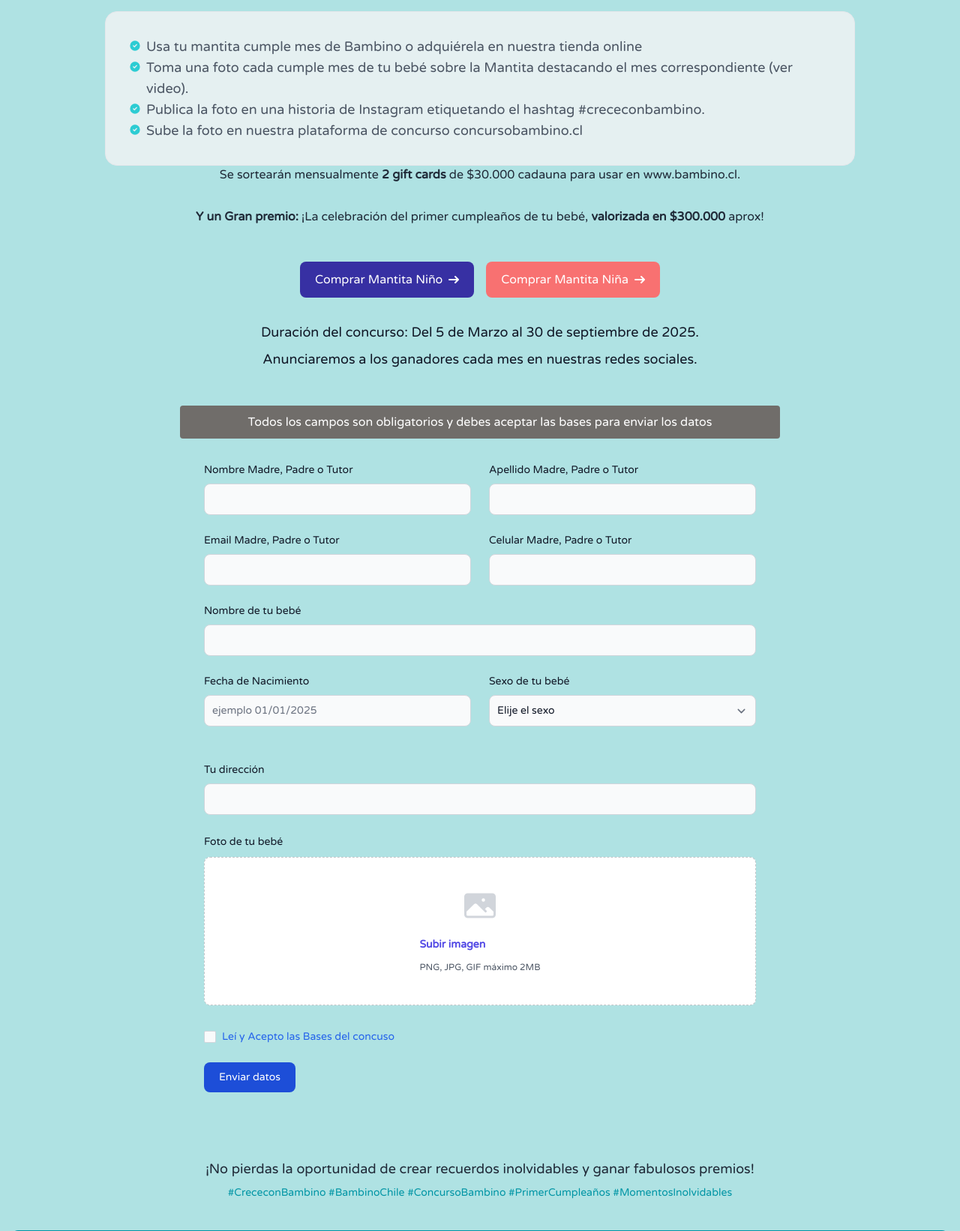
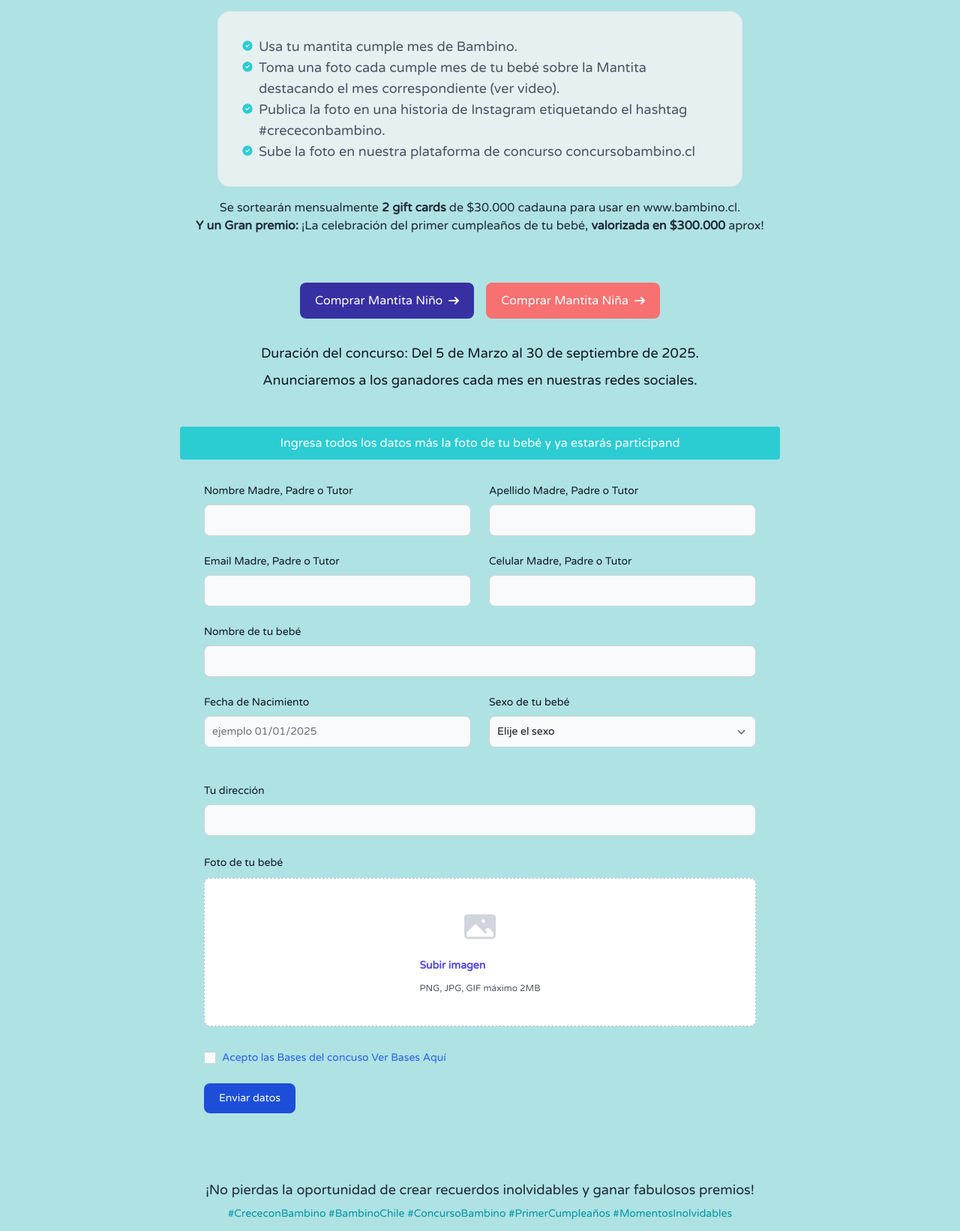
Before and after one commit to MitPlaza/concurso, a Laravel app: page / in a window 1280 px wide. Shown: the part 944-2586 px from the top of the page at 75% size. Run offline with Laravel 9, Linux system fonts and the light colour scheme; style sheets or scripts are compiled from the project's sources; some libraries are stand-ins or nearby versions.

Commit message:
Cambios landingpage

```diff
--- a/resources/views/example.blade.php
+++ b/resources/views/example.blade.php
@@ -34,14 +34,14 @@
 
 
                     <ul class="mb-8 text-lg text-left p-8 border rounded-2xl text-gray-600 bg-opacity-80 bg-gray-100 list-inside "
-                        style="max-width:1000px; margin:0 auto;">
+                        style="max-width:700px; margin:0 auto;">
                         <li class="flex items-baseline">
                             <svg class="w-3.5 h-3.5 me-2  dark:text-green-400 shrink-0" aria-hidden="true"
                                 xmlns="http://www.w3.org/2000/svg" fill="#2cccd3" viewBox="0 0 20 20">
                                 <path
                                     d="M10 .5a9.5 9.5 0 1 0 9.5 9.5A9.51 9.51 0 0 0 10 .5Zm3.707 8.207-4 4a1 1 0 0 1-1.414 0l-2-2a1 1 0 0 1 1.414-1.414L9 10.586l3.293-3.293a1 1 0 0 1 1.414 1.414Z" />
                             </svg>
-                            Usa tu mantita cumple mes de Bambino o adquiérela en nuestra tienda online
+                            Usa tu mantita cumple mes de Bambino.
                         </li>
                         <li class="flex items-baseline">
                             <svg class="w-3.5 h-3.5 me-2  dark:text-green-400 shrink-0" aria-hidden="true"
@@ -71,17 +71,16 @@
 
                     </ul>
 
-                    <div>
+                    <div class="p-4">
                         <p class="mb-8 text-md font-normal text-gray-800  sm:px-6 lg:px-6 ">
                             Se sortearán mensualmente <strong>2 gift cards</strong> de $30.000 cadauna para usar en
-                            www.bambino.cl.
-                        </p>
-                        <p class="mb-8 text-md font-normal text-gray-800  sm:px-6 lg:px-6 ">
+                            www.bambino.cl.<br>
                             <strong>Y un Gran premio:</strong> ¡La celebración del primer cumpleaños de tu bebé,
                             <strong>valorizada
                                 en
                                 $300.000</strong> aprox!
                         </p>
+
                     </div>
 
                     <div class="flex flex-col space-y-4 pt-4 gap-4 sm:flex-row sm:justify-center sm:space-y-0">
@@ -126,11 +125,8 @@
         <div class="w-full md:w-auto">
 
             <div class="mx-auto" style="max-width: 800px;">
-                <h3 style="background: #706d6a; color:#ffffff; padding: 10px" class="text-center rounded">Todos los
-                    campos
-                    son obligatorios y debes
-                    aceptar las bases
-                    para enviar los datos</h3>
+                <h3 style="background: #2cccd3; color:#ffffff; padding: 10px" class="text-center rounded">Ingresa todos
+                    los datos más la foto de tu bebé y ya estarás participand</h3>
                 <form action="{{ route('participantes.store')}}" class="p-8" method="post" enctype="multipart/form-data"
                     id="formulario">
                     @csrf
@@ -264,12 +260,12 @@
                                 class="w-4 h-4 border border-gray-300 rounded-sm bg-gray-50 focus:ring-3 focus:ring-blue-300  "
                                 required />
                         </div>
-                        <label for="remember" class="ms-2 text-sm font-medium text-blue-600 hover:underline ">Leí y
+                        <label for="remember" class="ms-2 text-sm font-medium text-blue-600 hover:underline ">
                             Acepto
-                            las
+                            las Bases del
+                            concuso
                             <a href="https://cdn.shopify.com/s/files/1/0593/7823/7603/files/BASES-DE-ACTIVACION-CONCURSO-BAMBINO-MANTAS.pdf?v=1741099606"
-                                target="_blank" class="text-blue-600 hover:underline ">Bases del
-                                concuso</a></label>
+                                target="_blank" class="text-blue-600 hover:underline ">Ver Bases Aquí</a></label>
                     </div>
                     <button type="submit" id="submitButton" disabled
                         class="text-white bg-blue-700 hover:bg-blue-800 focus:ring-4 focus:outline-none focus:ring-blue-300 font-medium rounded-lg text-sm w-full sm:w-auto px-5 py-2.5 text-center ">Enviar
```
